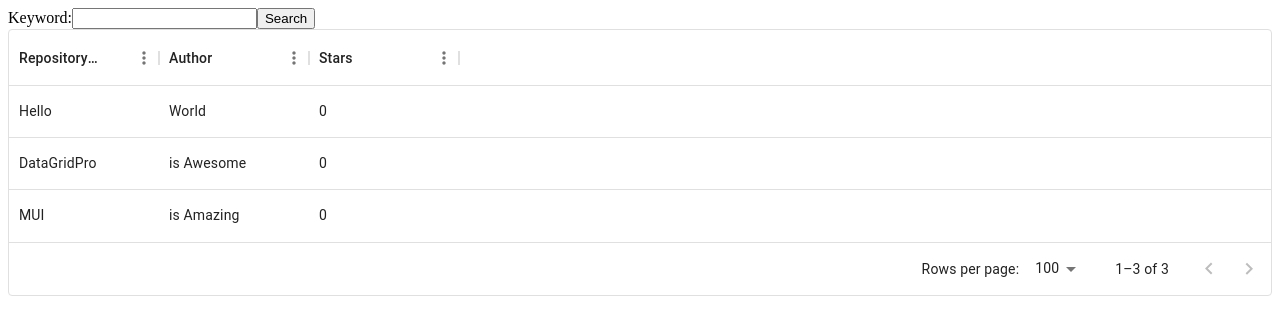
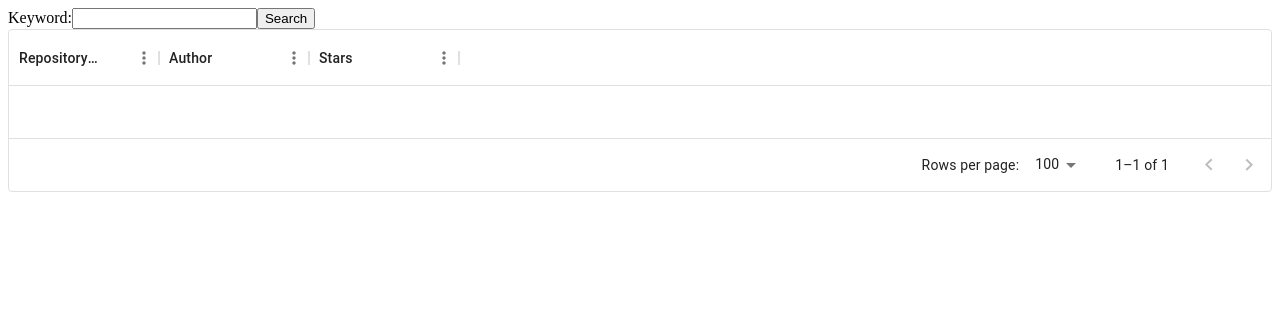
Before and after one commit to JJW-27/pimberly-tech-test, a React (Create React App) app: page / in a window 1280 px wide. Shown: the top 334 px of the page. Built offline with nearby package versions, Linux system fonts and the light colour scheme.

Commit message:
changes placeholder data to use api call data

```diff
--- a/src/App.tsx
+++ b/src/App.tsx
@@ -4,26 +4,28 @@
 
 function App() {
   const [keyword, setKeyword] = useState<string>('');
-  const [reposData, setReposData] = useState<{}[]>([{}]);
+  const [rowsData, setRowsData] = useState<{}[]>([{id:1}]);
   const [numberOfResults, setNumberOfResults] = useState<number>(0);
-
+console.log(rowsData)
   const columns = [
     { field: 'repoName', headerName: 'Repository name', width: 150 },
     { field: 'authorName', headerName: 'Author', width: 150 },
     { field: 'stars', headerName: 'Stars', width: 150 },
   ];
 
-  const rows = [
-    { id: 1, repoName: 'Hello', authorName: 'World', stars: 0 },
-    { id: 2, repoName: 'DataGridPro', authorName: 'is Awesome', stars: 0 },
-    { id: 3, repoName: 'MUI', authorName: 'is Amazing', stars: 0 },
-  ];
-
   const handleSubmit = (e: any) => {
     e.preventDefault();
     return repositorySearch(keyword).then(repos => {
       setNumberOfResults(repos.total_count);
-      setReposData(repos.items);
+      const relevantData = repos.items.map((repo: any) => {
+        return {
+          id: repo.id,
+          repoName: repo.name,
+          authorName: repo.owner.login,
+          stars: repo.stargazers_count,
+        };
+      });
+      setRowsData(relevantData);
     });
   };
 
@@ -42,7 +44,7 @@
         <button type="submit">Search</button>
       </form>
       <DataGrid
-        rows={rows}
+        rows={rowsData}
         columns={columns}
         autoHeight={true}
         pageSizeOptions={[25, 50, 75, 100]}
```
